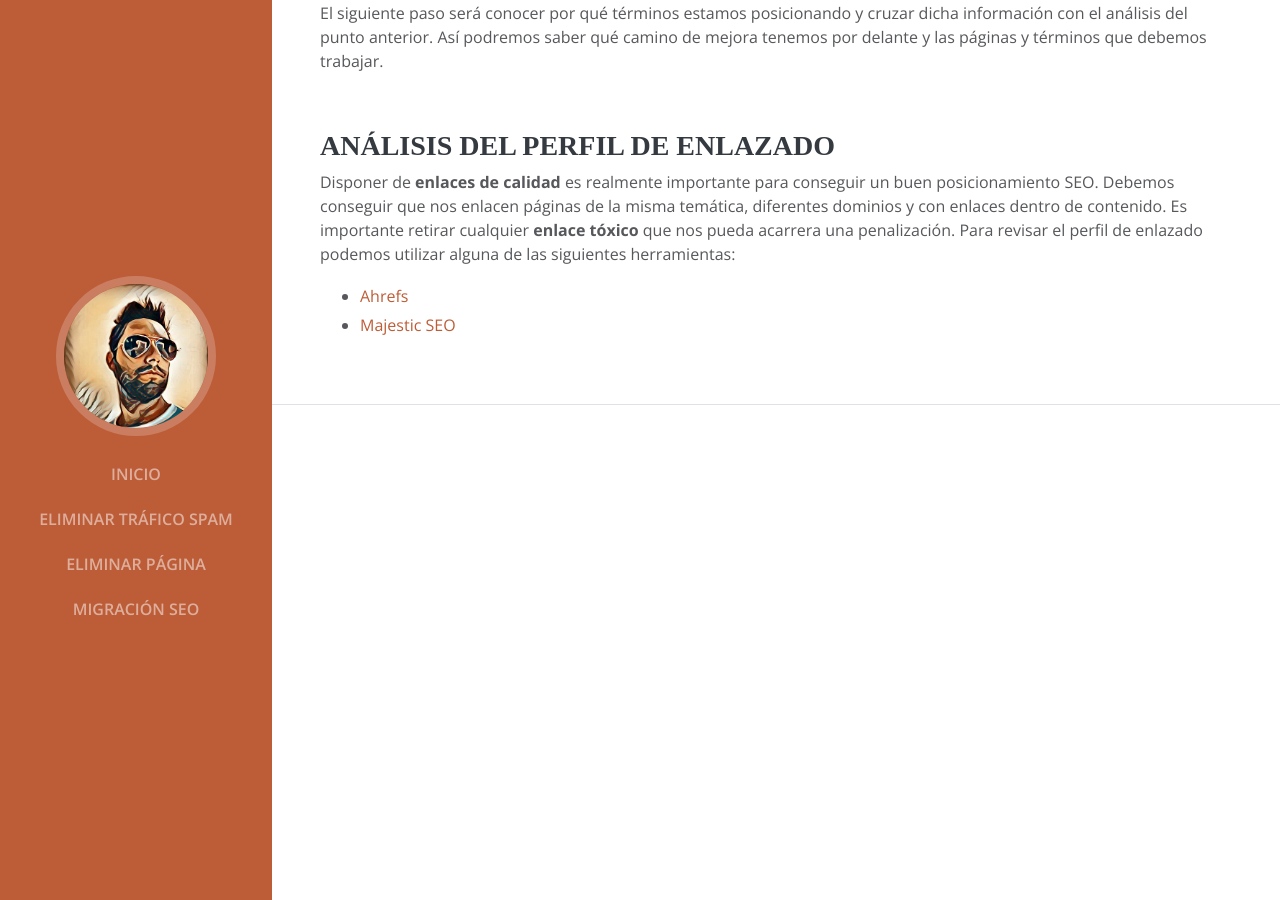
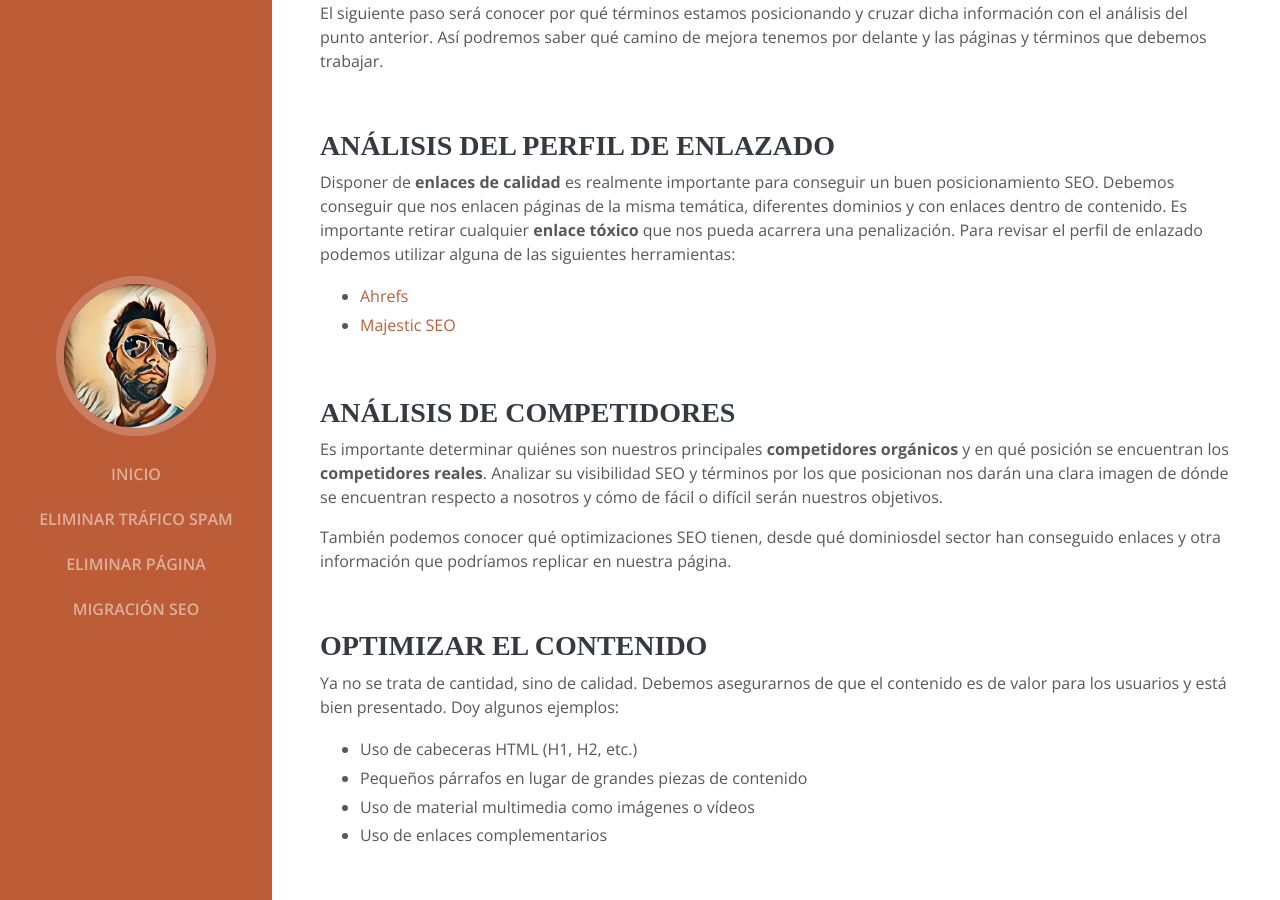
Before and after one commit to Emirodgar/w-chuleta-seo, a Jekyll site: the page built from auditoria-seo.md, in a window 1280 px wide and 900 px high, scrolled down 2384 px. Built offline with Jekyll 4.4.1, drawn with Linux system fonts in a browser that asks for light colours; some web fonts are replaced; our own code applies the rules of GitHub Pages for plain Markdown files.

Commit message:
Update auditoria-seo.md

```diff
--- a/auditoria-seo.md
+++ b/auditoria-seo.md
@@ -83,3 +83,18 @@
 
  - [Ahrefs](https://ahrefs.com/)
  - [Majestic SEO](https://majestic.com/)
+
+## Análisis de competidores
+
+Es importante determinar quiénes son nuestros principales **competidores orgánicos** y en qué posición se encuentran los **competidores reales**. Analizar su visibilidad SEO y términos por los que posicionan nos darán una clara imagen de dónde se encuentran respecto a nosotros y cómo de fácil o difícil serán nuestros objetivos.
+
+También podemos conocer qué optimizaciones SEO tienen, desde qué dominiosdel sector  han conseguido enlaces y otra información que podríamos replicar en nuestra página.
+
+## Optimizar el contenido
+
+Ya no se trata de cantidad, sino de calidad. Debemos asegurarnos de que el contenido es de valor para los usuarios y está bien presentado. Doy algunos ejemplos:
+
+ - Uso de cabeceras HTML (H1, H2, etc.)
+ - Pequeños párrafos en lugar de grandes piezas de contenido
+ - Uso de material multimedia como imágenes o vídeos
+ - Uso de enlaces complementarios
```
